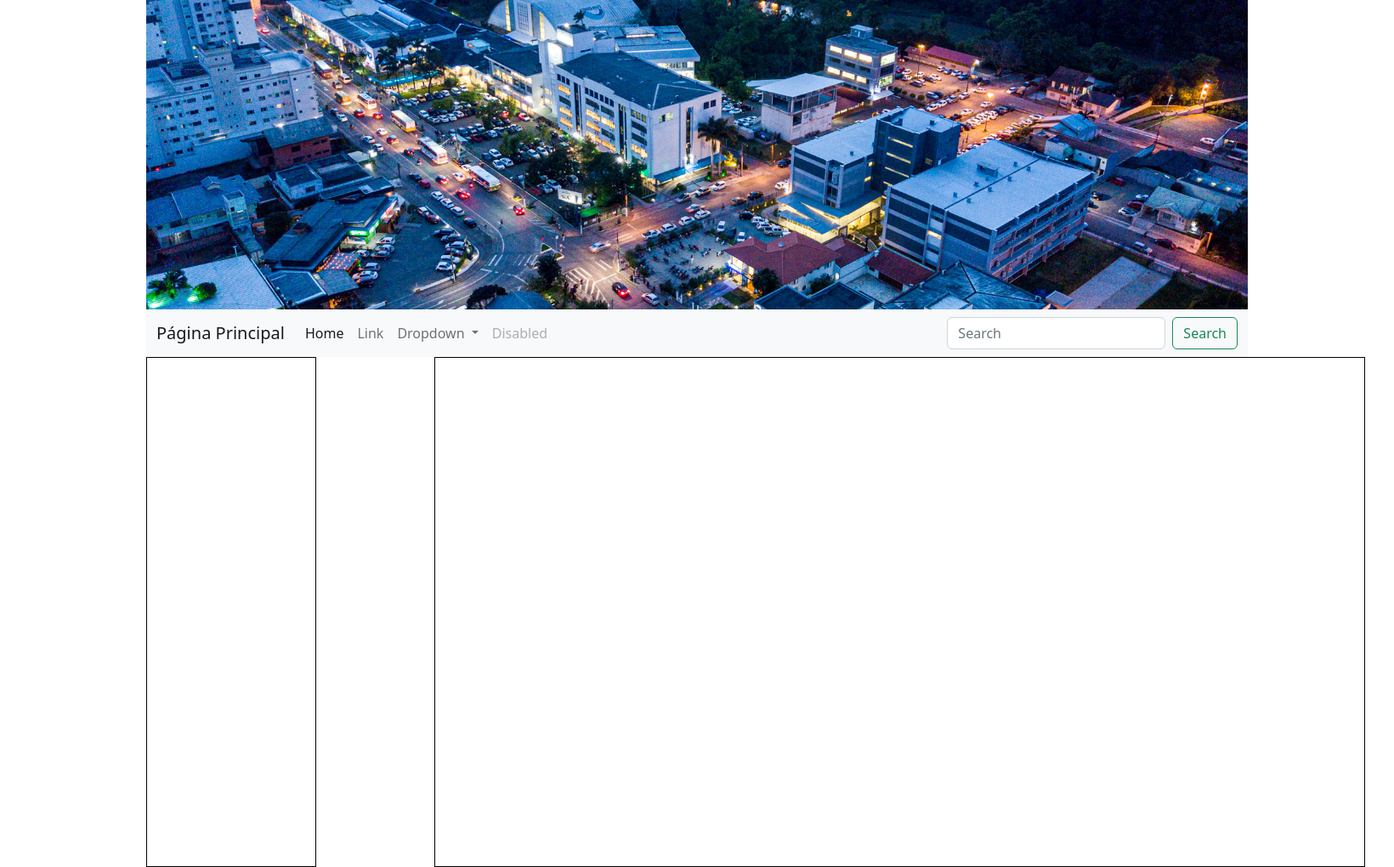
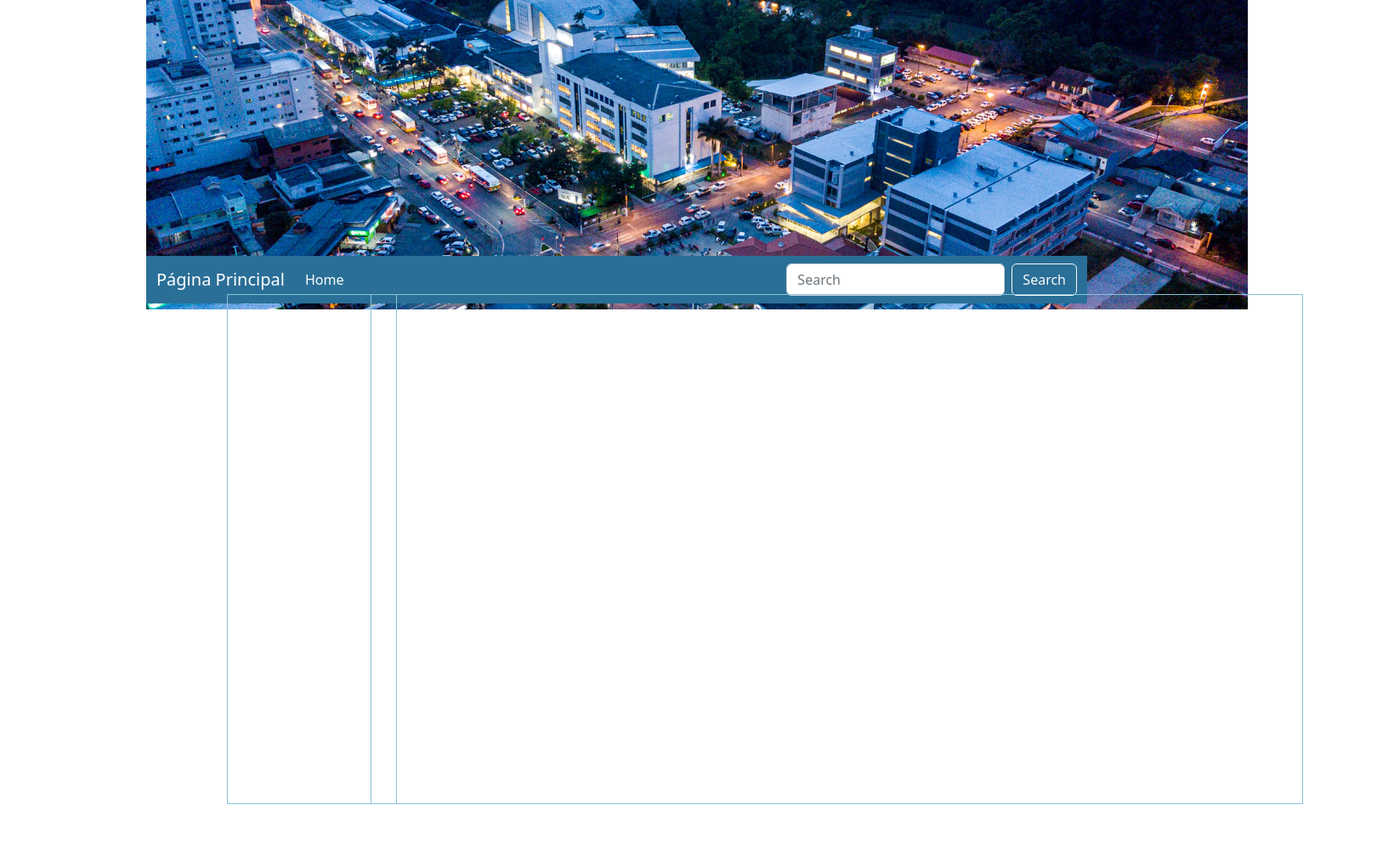
Before and after one commit to LuckyBressan/aulas, a PHP site: page /index.php?pagina=listagem in a window 1640 px wide. Shown: the whole page at 85% size. After the commit the page ends 946 px from the top, so only its background shows below. Run offline with PHP 8.4, Linux system fonts and the light colour scheme; data that the repository does not hold is empty.

Commit message:
Aula 29/08/2022 - commerce design

```diff
--- a/commerce/eletronicos.php
+++ /dev/null
@@ -1 +0,0 @@
-<h1>Celular</h1>
--- a/commerce/estilo.css
+++ b/commerce/estilo.css
@@ -1,25 +1,30 @@
 #menu {
+    position: absolute;
+    top: 43.3%;
+    left: 16.25%;
     width: 200px;
     height: 600px;
     overflow: auto;
-    border: 1px solid black;
+    border: 1px solid #89c2d9;
 
 }
 #corpo {
     position: absolute;
-    top: 420px;
-    left: 511px;
-    width: 1095px;
+    top: 43.3%;
+    left: 26.6%;
+    width: 1097px;
     height: 600px;
-    border: 1px solid black;
+    border: 1px solid #89c2d9;
     overflow: auto;
+}
+.navbar {
+    position: absolute;
+    top: 37.6%;
+    width: 67.5%;
 }
 .card {
     margin-left: 20px;
     margin-top: 20px;
-}
-.table1 {
-    border: 1px solid black;
 }
 .link {
     text-decoration: none;
--- a/commerce/listagem.php
+++ b/commerce/listagem.php
@@ -6,12 +6,12 @@
 <?php
     foreach($produtos as $linha) {
         ?>
-            <div class="card" style="width: 18rem;">
+            <div class="card" style="width: 18rem; border: 1px solid #89c2d9">
                 <img src="<?php echo $linha['imagem']; ?>" class="card-img-top" alt="...">
                 <div class="card-body">
-                    <h5 class="card-title"><?php echo $linha['descricao']; ?></h5>
-                    <p class="card-text"><?php echo $linha['resumo']; ?></p>
-                    <a href="?pagina=listagem_p&id=<?php echo $linha['id']; ?>" class="btn btn-primary">Mais Informações</a>
+                    <h5 class="card-title" style="color: #2a6f97;"><?php echo $linha['descricao']; ?></h5>
+                    <p class="card-text" style="color: #01497c;"><?php echo $linha['resumo']; ?></p>
+                    <a href="?pagina=listagem_p&id=<?php echo $linha['id']; ?>" style="background-color: #89c2d9; color: white;" class="btn">Mais Informações</a>
                 </div>
             </div>
         <?php
--- a/commerce/menu.php
+++ b/commerce/menu.php
@@ -1,19 +1,19 @@
-<nav class="navbar navbar-expand-lg bg-light">
+<nav class="navbar navbar-expand-lg" style="background-color: #2a6f97;">
   <div class="container-fluid">
-    <a class="navbar-brand" href="/git/aulas/paginaprincipal/indexrefatorado.php">Página Principal</a>
+    <a class="navbar-brand" href="/git/aulas/paginaprincipal/indexrefatorado.php" style="color: white;">Página Principal</a>
     <button class="navbar-toggler" type="button" data-bs-toggle="collapse" data-bs-target="#navbarSupportedContent" aria-controls="navbarSupportedContent" aria-expanded="false" aria-label="Toggle navigation">
       <span class="navbar-toggler-icon"></span>
     </button>
     <div class="collapse navbar-collapse" id="navbarSupportedContent">
       <ul class="navbar-nav me-auto mb-2 mb-lg-0">
         <li class="nav-item">
-          <a class="nav-link active" aria-current="page" href="?pagina=home">Home</a>
+          <a class="nav-link active" aria-current="page" href="?pagina=home" style="color: white;">Home</a>
         </li>
-        <li class="nav-item">
-          <a class="nav-link" href="#">Link</a>
+        <!--<li class="nav-item">
+          <a class="nav-link" href="#" style="color: white;">Link</a>
         </li>
         <li class="nav-item dropdown">
-          <a class="nav-link dropdown-toggle" href="#" role="button" data-bs-toggle="dropdown" aria-expanded="false">
+          <a class="nav-link dropdown-toggle" href="#" role="button" data-bs-toggle="dropdown" aria-expanded="false" style="color: white;">
             Dropdown
           </a>
           <ul class="dropdown-menu">
@@ -24,12 +24,12 @@
           </ul>
         </li>
         <li class="nav-item">
-          <a class="nav-link disabled">Disabled</a>
-        </li>
+          <a class="nav-link disabled" style="color: white;">Disabled</a>
+        </li>!-->
       </ul>
       <form class="d-flex" role="search">
         <input class="form-control me-2" type="search" placeholder="Search" aria-label="Search">
-        <button class="btn btn-outline-success" type="submit">Search</button>
+        <button class="btn btn-outline-light" type="submit">Search</button>
       </form>
     </div>
   </div>
```
Also changed, not shown: commerce/produtos/listagem.php (+10 -10 lines), commerce/img/produtos/iphone.png (added).
